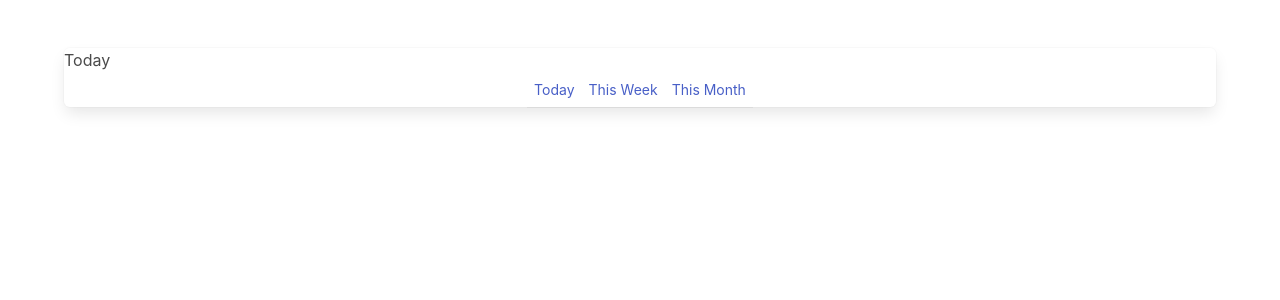
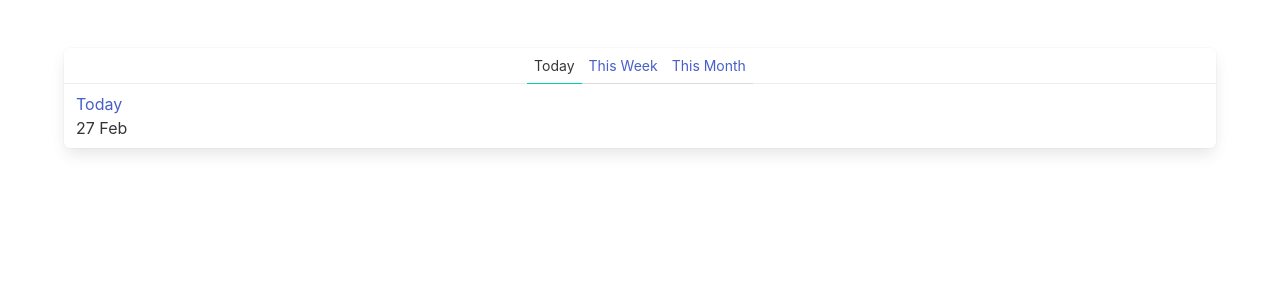
Before and after one commit to sauloajs/vue-ts, a Vue app: page / in a window 1280 px wide. Shown: the top 300 px of the page. Built offline with nearby package versions, Linux system fonts and the light colour scheme.

Commit message:
Omit interfaces

```diff
--- a/package.json
+++ b/package.json
@@ -9,9 +9,11 @@
     "preview": "vite preview"
   },
   "dependencies": {
+    "luxon": "^3.2.1",
     "vue": "^3.2.45"
   },
   "devDependencies": {
+    "@types/luxon": "^3.2.0",
     "@vitejs/plugin-vue": "^4.0.0",
     "typescript": "^4.9.3",
     "vite": "^4.1.0",
--- a/src/components/TimeLine.vue
+++ b/src/components/TimeLine.vue
@@ -1,26 +1,56 @@
 <script setup lang="ts">
-import { ref } from 'vue';
-const periods = ["Today", "This Week", "This Month"];
+import { DateTime } from 'luxon';
+import { computed, ref } from 'vue';
+import { TimeLinePost, today, thisMonth, thisWeek } from '../posts';
 
-const selectedPeriod = ref("Today");
+import TimeLineItem from './TimeLineItem.vue';
 
-function selectPeriod(period: string) {
+const periods = ["Today", "This Week", "This Month"] as const;
+
+type Period = typeof periods[number];
+
+const selectedPeriod = ref<Period>("Today");
+
+function selectPeriod(period: Period) {
     selectedPeriod.value = period;
 }
+
+const posts = computed<TimeLinePost[]>(() => [
+    today,
+    thisWeek,
+    thisMonth
+].map(post => {
+    return {
+        ...post,
+        created: DateTime.fromISO(post.created)
+    }
+}).filter(post => {
+    if (selectedPeriod.value === "Today") {
+        return post.created >= DateTime.now().minus({ day: 1 })
+    }
+
+    if (selectedPeriod.value === "This Week") {
+        return post.created >= DateTime.now().minus({ week: 1 })
+    }
+
+    return post
+}))
 </script>
 
 <template>
   <nav class="is-primary panel">
-    {{ selectedPeriod }}
     <div class="panel-tabs">
       <a
         v-for="period of periods"
         :key="period"
         :href="period"
+        :class="{ 'is-active': period === selectedPeriod }"
         @click.prevent="selectPeriod(period)"
     >
         {{ period }}
       </a>
     </div>
+
+    <TimeLineItem v-for="post of posts" :key="post.id" :post="post" />
   </nav>
 </template>
--- /dev/null
+++ b/src/components/TimeLineItem.vue
@@ -0,0 +1,14 @@
+<script setup lang="ts">
+import { TimeLinePost } from '../posts';
+
+defineProps<{
+    post: TimeLinePost
+}>()
+</script>
+
+<template>
+    <a class="panel-block is-flex is-flex-direction-column is-align-items-flex-start">
+        <a>{{ post.title }}</a>
+        <div>{{ post.created.toFormat("d MMM") }}</div>
+    </a>
+</template>
--- /dev/null
+++ b/src/posts.ts
@@ -0,0 +1,29 @@
+import { DateTime } from 'luxon'
+
+export interface Post {
+    id: string
+    title: string
+    created: string
+}
+
+export interface TimeLinePost extends Omit<Post, 'created'> {
+    created: DateTime;
+}
+
+export const today: Post = {
+    id: "1",
+    title: "Today",
+    created: DateTime.now().toISO()
+}
+
+export const thisWeek: Post = {
+    id: "2",
+    title: "This Week",
+    created: DateTime.now().minus({ days: 5 }).toISO()
+}
+
+export const thisMonth: Post = {
+    id: "3",
+    title: "This Month",
+    created: DateTime.now().minus({ weeks: 3 }).toISO()
+}
```
Also changed, not shown: 1 other file (tests, documents, lock files or other folders).
